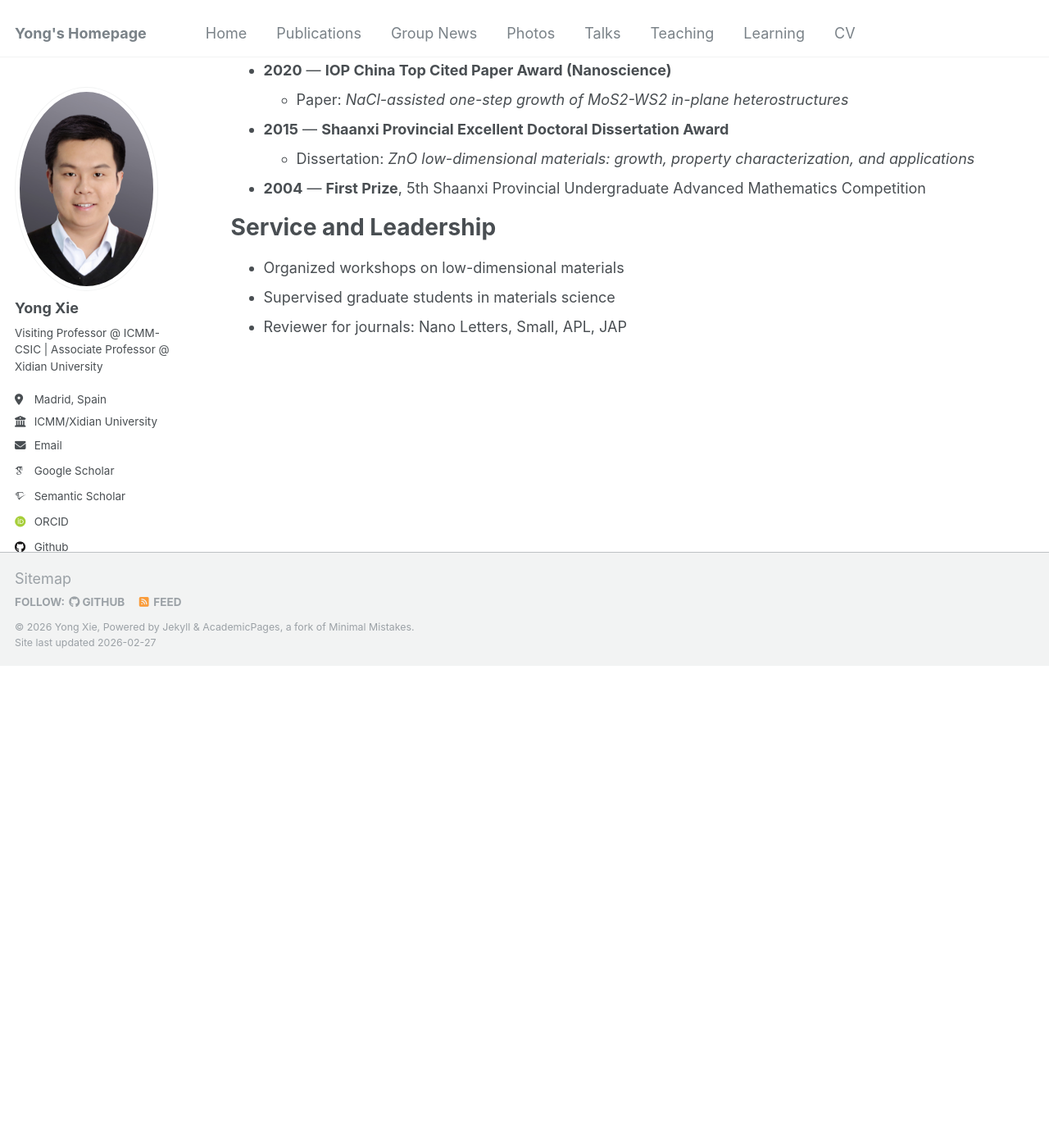
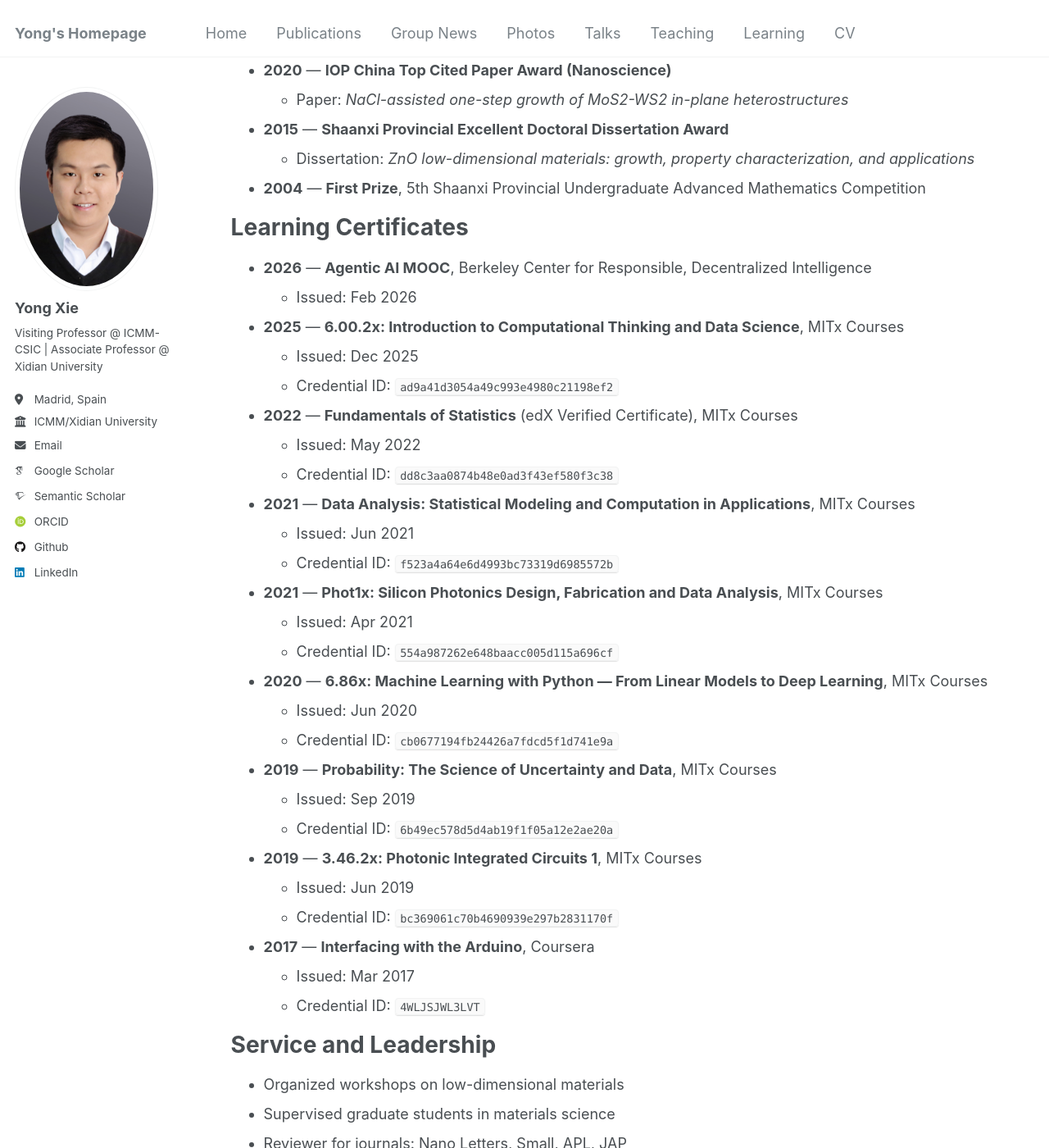
Before and after one commit to YongXie-ICMM/yongxie-icmm.github.io, a Jekyll site: the page built from _pages/cv.md, in a window 1280 px wide and 1400 px high, scrolled down 3786 px. Shown: the whole window at 82% size. Built offline with Jekyll 4.4.1, drawn with Linux system fonts in a browser that asks for light colours; some web fonts are replaced; before the commit the page ends 4597 px from its top, so only the background shows below that.

Commit message:
Update CV learning certificates section

```diff
--- a/_pages/cv.md
+++ b/_pages/cv.md
@@ -84,6 +84,35 @@ Honors
   * Dissertation: *ZnO low-dimensional materials: growth, property characterization, and applications*
 * **2004** — **First Prize**, 5th Shaanxi Provincial Undergraduate Advanced Mathematics Competition
 
+Learning Certificates
+======
+* **2026** — **Agentic AI MOOC**, Berkeley Center for Responsible, Decentralized Intelligence
+  * Issued: Feb 2026
+* **2025** — **6.00.2x: Introduction to Computational Thinking and Data Science**, MITx Courses
+  * Issued: Dec 2025
+  * Credential ID: `ad9a41d3054a49c993e4980c21198ef2`
+* **2022** — **Fundamentals of Statistics** (edX Verified Certificate), MITx Courses
+  * Issued: May 2022
+  * Credential ID: `dd8c3aa0874b48e0ad3f43ef580f3c38`
+* **2021** — **Data Analysis: Statistical Modeling and Computation in Applications**, MITx Courses
+  * Issued: Jun 2021
+  * Credential ID: `f523a4a64e6d4993bc73319d6985572b`
+* **2021** — **Phot1x: Silicon Photonics Design, Fabrication and Data Analysis**, MITx Courses
+  * Issued: Apr 2021
+  * Credential ID: `554a987262e648baacc005d115a696cf`
+* **2020** — **6.86x: Machine Learning with Python — From Linear Models to Deep Learning**, MITx Courses
+  * Issued: Jun 2020
+  * Credential ID: `cb0677194fb24426a7fdcd5f1d741e9a`
+* **2019** — **Probability: The Science of Uncertainty and Data**, MITx Courses
+  * Issued: Sep 2019
+  * Credential ID: `6b49ec578d5d4ab19f1f05a12e2ae20a`
+* **2019** — **3.46.2x: Photonic Integrated Circuits 1**, MITx Courses
+  * Issued: Jun 2019
+  * Credential ID: `bc369061c70b4690939e297b2831170f`
+* **2017** — **Interfacing with the Arduino**, Coursera
+  * Issued: Mar 2017
+  * Credential ID: `4WLJSJWL3LVT`
+
 Service and Leadership
 ======
 * Organized workshops on low-dimensional materials
```
